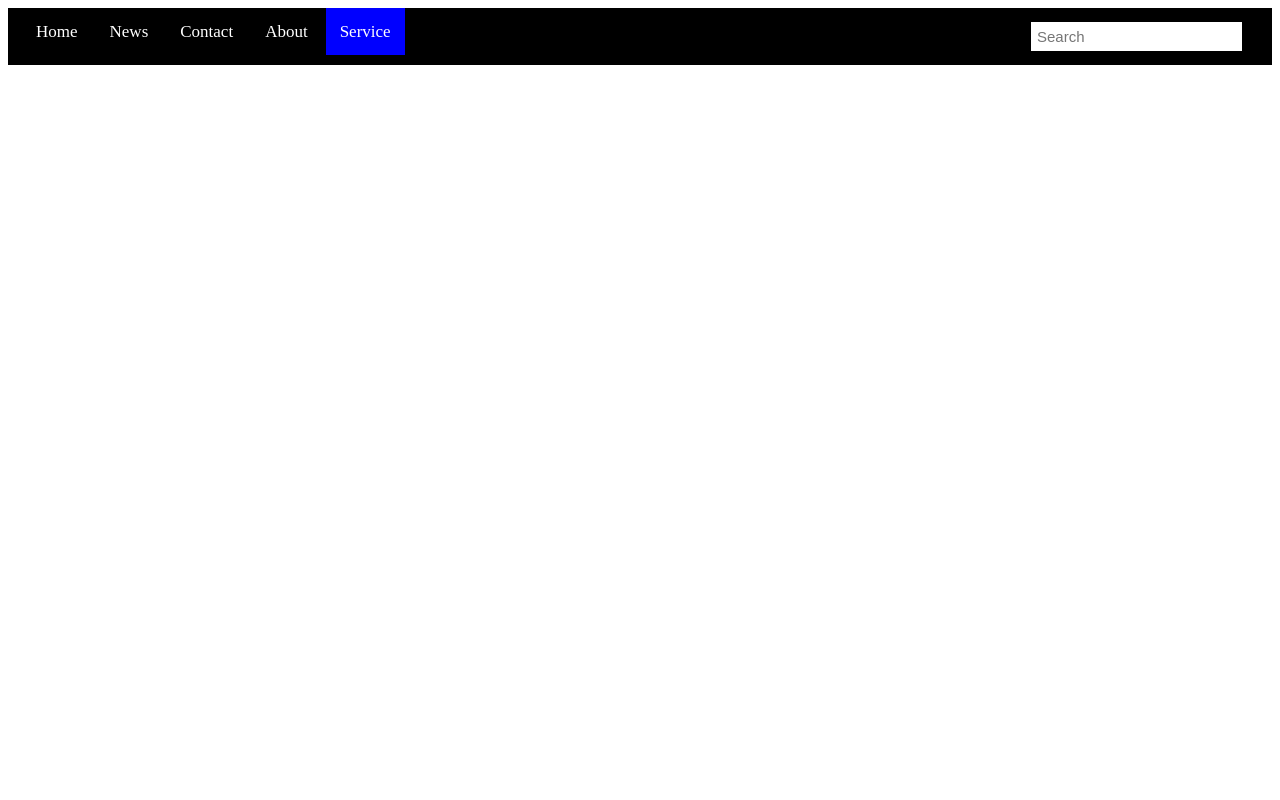
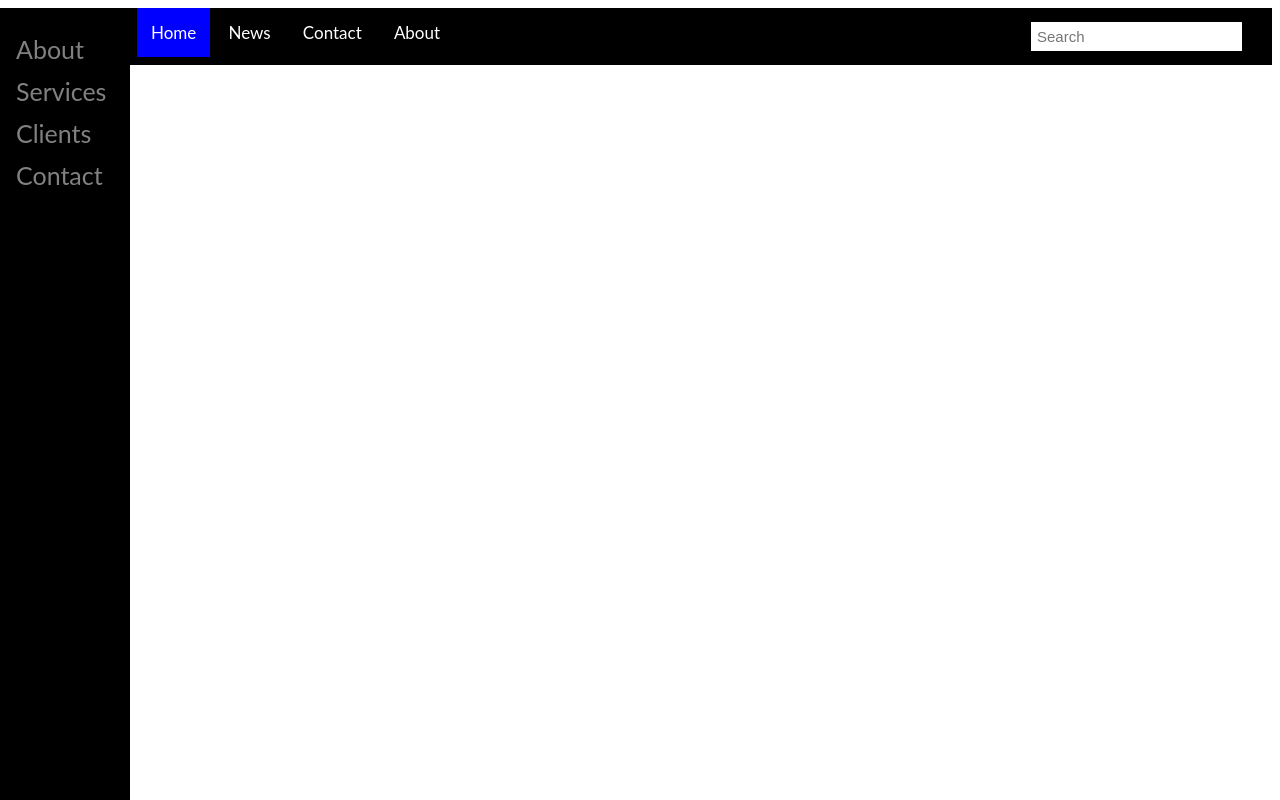
Before and after one commit to Bammybob/Portfolio, a plain HTML site: page index.html in a window 1280 px wide. Drawn offline with Linux system fonts and the light colour scheme.

Commit message:
added side navigation bar using html anf css

```diff
--- a/index.html
+++ b/index.html
@@ -9,13 +9,18 @@
 </head>
 <body class="body">
     <div class="nav">
-        <a href="#home">Home</a>
+        <a class="active" href="#home">Home</a>
         <a href="#news">News</a>
         <a href="#contact">Contact</a>
         <a href="#about">About</a>
-        <a class="active" href="#service">Service</a>
 
         <input class="text" type="text" placeholder="Search">
     </div>
+    <div class="sidenav">
+        <a href="#about">About</a>
+        <a href="#services">Services</a>
+        <a href="#clients">Clients</a>
+        <a href="#contact">Contact</a>
+      </div>
 </body>
 </html>
--- a/project.css
+++ b/project.css
@@ -1,11 +1,11 @@
-b{background-color: black;
-    padding: 0px
-}
+
 
 .nav{
     background-color: black;
     padding: 14px;
     overflow: hidden;
+    margin-left: 115px;
+    margin-top: 0%;
 }
 .nav a{
     color: white;
@@ -30,3 +30,34 @@ b{background-color: black;
   margin-right: 16px;
   font-size: 15px;
 }
+body {
+    font-family: "Lato", sans-serif;
+  }
+
+  .sidenav {
+    height: 100%;
+    width: 130px;
+    position: fixed;
+    z-index: 1;
+    top: 0;
+    left: 0;
+    background-color: black;
+    overflow-x: hidden;
+    padding-top: 20px;
+    margin-top: 8px;
+  }
+
+  .sidenav a {
+    padding: 6px 8px 6px 16px;
+    text-decoration: none;
+    font-size: 25px;
+    color: #818181;
+    display: block;
+  }
+
+  .sidenav a:hover {
+    color: #f1f1f1;
+  }
+
+  .main {
+        margin-left: 160px;}
```
